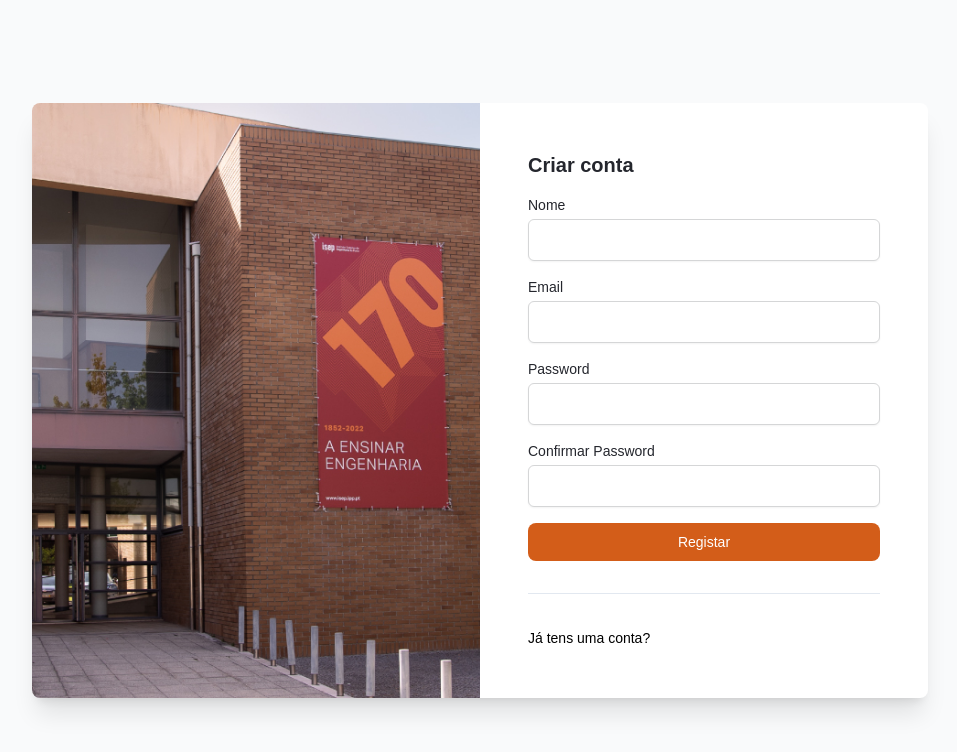
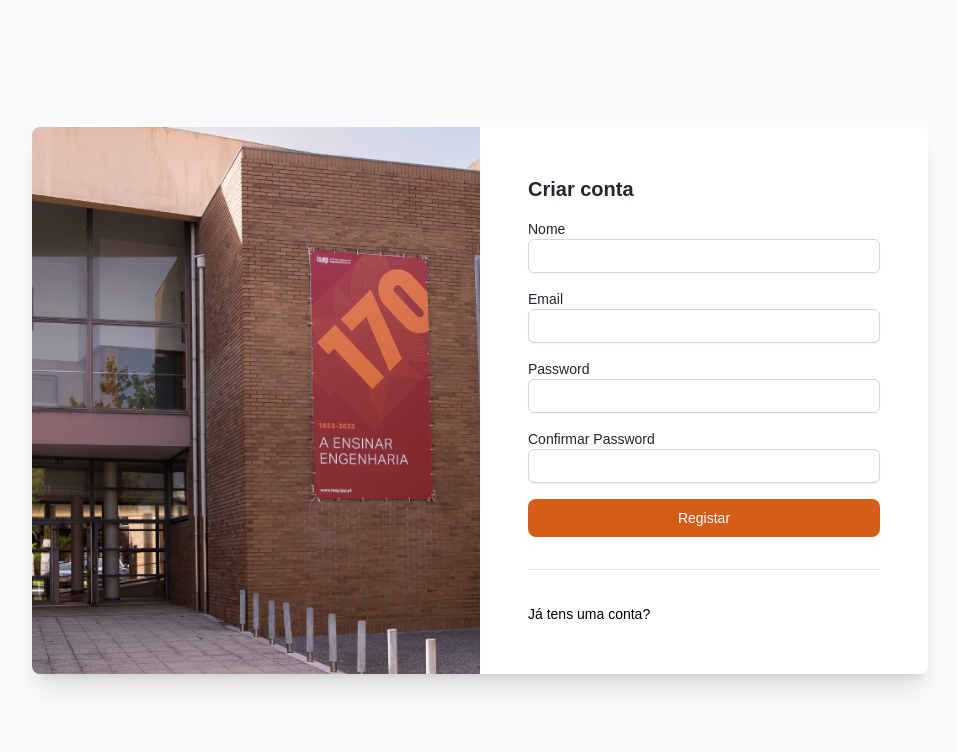
Before and after one commit to Nucleo-Estudantes-Informatica-ISEP/antirecurso, a Next.js app: page /register in a window 1280 px wide. Shown: the top 752 px of the page, without its empty margins (160-1117 px from the left). Built offline with nearby package versions, Linux system fonts and the light colour scheme.

Commit message:
feat: added authentication

```diff
--- a/package.json
+++ b/package.json
@@ -16,7 +16,8 @@
     "react-icons": "^4.8.0",
     "react-loading-skeleton": "^3.2.0",
     "sweetalert": "^2.1.2",
-    "typescript": "4.9.5"
+    "typescript": "4.9.5",
+    "zod": "^3.21.4"
   },
   "devDependencies": {
     "@tailwindcss/forms": "^0.5.2",
--- a/src/app/(auth)/login/page.tsx
+++ b/src/app/(auth)/login/page.tsx
@@ -1,31 +1,124 @@
+'use client';
+
 import InputLabel from '@/components/InputLabel';
 import PrimaryButton from '@/components/PrimaryButton';
 import TextInput from '@/components/TextInput';
+import { Spinner } from '@/styles/Icons';
 import Link from 'next/link';
+import { useRouter } from 'next/navigation';
+import { useEffect, useRef, useState } from 'react';
+import { useToken } from 'src/hooks/useToken';
+import LoginSchema from 'src/schemas/LoginSchema';
+import { BASE_URL } from 'src/services/api';
+import swal from 'sweetalert';
+import { z } from 'zod';
 
 const login: React.FC = () => {
+  const router = useRouter();
+
+  const { setToken } = useToken();
+
+  const emailInputRef = useRef<HTMLInputElement>(null);
+  const passwordInputRef = useRef<HTMLInputElement>(null);
+
+  const [isSubmitting, setIsSubmitting] = useState<boolean>(false);
+  const [errors, setErrors] = useState<{
+    email?: string;
+    password?: string;
+  }>({});
+
+  function clearErrors() {
+    setErrors({
+      email: undefined,
+      password: undefined
+    });
+  }
+
+  const handleSubmit = async (event: React.FormEvent<HTMLFormElement>) => {
+    event.preventDefault();
+
+    const data = {
+      email: emailInputRef.current?.value,
+      password: passwordInputRef.current?.value
+    };
+
+    try {
+      const result = LoginSchema.parse(data);
+      setIsSubmitting(true);
+      clearErrors();
+
+      const { email, password } = result;
+
+      const res = await fetch(BASE_URL + '/auth/login', {
+        method: 'POST',
+        headers: {
+          'Content-Type': 'application/json'
+        },
+        body: JSON.stringify({
+          email,
+          password
+        })
+      });
+
+      if (res.status === 200) {
+        const { token } = await res.json();
+
+        setToken(token);
+
+        router.push('/');
+      } else {
+        swal(
+          'Oops!',
+          'Ocorreu um erro ao tentar fazer login. Por favor, tente novamente.',
+          'error'
+        );
+
+        setIsSubmitting(false);
+
+        passwordInputRef.current?.focus();
+      }
+    } catch (err) {
+      if (err instanceof z.ZodError) {
+        const errs = err.formErrors.fieldErrors;
+
+        setErrors({
+          email: errs.email?.flat()[0],
+          password: errs.password?.flat()[0]
+        });
+      }
+    }
+  };
+
+  useEffect(() => {
+    if (errors.email) emailInputRef.current?.focus();
+    else if (errors.password) passwordInputRef.current?.focus();
+  }, [errors]);
+
   return (
     <div className="flex items-center justify-center p-6 sm:p-12 md:w-1/2">
       <div className="w-full">
         <h1 className="mb-4 text-xl font-semibold text-gray-700">Entrar</h1>
 
-        <form method="POST" action="{{ route('login') }}">
+        <form onSubmit={handleSubmit}>
           <div className="mt-4">
-            <InputLabel value="Email" />
+            <InputLabel htmlFor="email" value="Email" />
             <TextInput
-              type="email"
-              id="email"
-              name="email"
-              value="{{ old('email') }}"
+              inputRef={emailInputRef}
+              disabled={isSubmitting}
               className="block w-full"
-              required
-              tabIndex={0}
+              errorText={errors.email}
             />
           </div>
 
           <div className="mt-4">
             <InputLabel htmlFor="password" value="Password" />
-            <TextInput type="password" id="password" name="password" className="block w-full" />
+            <TextInput
+              inputRef={passwordInputRef}
+              disabled={isSubmitting}
+              errorText={errors.password}
+              type="password"
+              className="block w-full"
+            />
           </div>
 
           <div className="flex mt-6 text-sm">
@@ -40,7 +133,18 @@ const login: React.FC = () => {
           </div>
 
           <div className="mt-4">
-            <PrimaryButton className="block w-full">Entrar</PrimaryButton>
+            <PrimaryButton disabled={isSubmitting} type="submit" className="block w-full">
+              {isSubmitting ? (
+                <div className="flex flex-row justify-center items-center">
+                  <svg className="animate-spin h-[16px] w-[16px] mr-3">
+                    <Spinner size={16} />
+                  </svg>
+                  A autenticar...
+                </div>
+              ) : (
+                <span>Registar</span>
+              )}
+            </PrimaryButton>
           </div>
         </form>
 
--- a/src/app/(auth)/register/page.tsx
+++ b/src/app/(auth)/register/page.tsx
@@ -1,25 +1,133 @@
+'use client';
+import { FormEvent, FormEventHandler, useEffect, useRef, useState } from 'react';
+
 import Link from 'next/link';
+
+import { z } from 'zod';
+
+import RegisterSchema from 'src/schemas/RegisterSchema';
 
 import InputLabel from '@/components/InputLabel';
 import PrimaryButton from '@/components/PrimaryButton';
 import TextInput from '@/components/TextInput';
+import { Spinner } from '@/styles/Icons';
+import { useRouter } from 'next/navigation';
+import { useToken } from 'src/hooks/useToken';
+import { BASE_URL } from 'src/services/api';
+import swal from 'sweetalert';
 
 const register: React.FC = () => {
+  const router = useRouter();
+
+  const { setToken } = useToken();
+
+  const nameInputRef = useRef<HTMLInputElement>(null);
+  const emailInputRef = useRef<HTMLInputElement>(null);
+  const passwordInputRef = useRef<HTMLInputElement>(null);
+  const passwordConfirmationInputRef = useRef<HTMLInputElement>(null);
+
+  const [isSubmitting, setIsSubmitting] = useState<boolean>(false);
+  const [errors, setErrors] = useState<{
+    name?: string;
+    email?: string;
+    password?: string;
+    password_confirmation?: string;
+  }>({});
+
+  function clearErrors() {
+    setErrors({
+      name: undefined,
+      email: undefined,
+      password: undefined,
+      password_confirmation: undefined
+    });
+  }
+
+  const handleSubmit: FormEventHandler<HTMLFormElement> = async (event: FormEvent) => {
+    event.preventDefault();
+
+    const data = {
+      name: nameInputRef.current?.value,
+      email: emailInputRef.current?.value,
+      password: passwordInputRef.current?.value,
+      password_confirmation: passwordConfirmationInputRef.current?.value
+    };
+
+    try {
+      const result = RegisterSchema.parse(data);
+      setIsSubmitting(true);
+      clearErrors();
+
+      const { name, email, password } = result;
+
+      const res = await fetch(BASE_URL + '/auth/register', {
+        method: 'POST',
+        headers: {
+          'Content-Type': 'application/json',
+          'Access-Control-Allow-Origin': 'no-cors'
+        },
+        body: JSON.stringify({
+          name,
+          email,
+          password
+        })
+      });
+
+      if (res.status === 200) {
+        const { token } = await res.json();
+
+        setToken(token);
+
+        router.push('/');
+      } else if (res.status === 422) {
+        // duplicate email
+        const { message } = await res.json();
+
+        setErrors({
+          email: message
+        });
+      } else {
+        swal(
+          'Erro',
+          'Ocorreu um erro ao tentar registar a contar, por favor tente novamente',
+          'error'
+        );
+      }
+    } catch (err) {
+      if (err instanceof z.ZodError) {
+        const errs = err.formErrors.fieldErrors;
+
+        setErrors({
+          name: errs.name?.flat()[0],
+          email: errs.email?.flat()[0],
+          password: errs.password?.flat()[0],
+          password_confirmation: errs.password_confirmation?.flat()[0]
+        });
+      }
+    }
+  };
+
+  useEffect(() => {
+    if (errors.name) nameInputRef.current?.focus();
+    else if (errors.email) emailInputRef.current?.focus();
+    else if (errors.password) passwordInputRef.current?.focus();
+    else if (errors.password_confirmation) passwordConfirmationInputRef.current?.focus();
+  }, [errors]);
+
   return (
     <div className="flex items-center justify-center p-6 sm:p-12 md:w-1/2">
       <div className="w-full">
         <h1 className="mb-4 text-xl font-semibold text-gray-700">Criar conta</h1>
 
-        <form method="POST" action="/register">
+        <form onSubmit={handleSubmit}>
           <div className="mt-4">
             <InputLabel htmlFor="name" value="Nome" />
             <TextInput
+              disabled={isSubmitting}
               type="text"
-              id="name"
-              name="name"
+              inputRef={nameInputRef}
               className="block w-full"
-              value="{{ old('name') }}"
-              required
+              errorText={errors.name}
               tabIndex={0}
             />
           </div>
@@ -27,34 +135,48 @@ const register: React.FC = () => {
           <div className="mt-4">
             <InputLabel htmlFor="email" value="Email" />
             <TextInput
-              name="email"
-              type="email"
+              inputRef={emailInputRef}
+              disabled={isSubmitting}
               className="block w-full"
-              value="{{ old('email') }}"
+              errorText={errors.email}
             />
           </div>
 
           <div className="mt-4">
             <InputLabel htmlFor="password" value="Password" />
-            <TextInput type="password" name="password" className="block w-full" required />
-          </div>
-
-          <div className="mt-4">
-            <InputLabel
-              htmlFor="password_confirmation"
-              id="password_confirmation"
-              value="Confirmar Password"
-            />
             <TextInput
+              inputRef={passwordInputRef}
+              disabled={isSubmitting}
+              errorText={errors.password}
               type="password"
-              name="password_confirmation"
               className="block w-full"
-              required
             />
           </div>
 
           <div className="mt-4">
-            <PrimaryButton className="block w-full">Registar</PrimaryButton>
+            <InputLabel htmlFor="password_confirmation" value="Confirmar Password" />
+            <TextInput
+              inputRef={passwordConfirmationInputRef}
+              disabled={isSubmitting}
+              errorText={errors.password_confirmation}
+              type="password"
+              className="block w-full"
+            />
+          </div>
+
+          <div className="mt-4">
+            <PrimaryButton disabled={isSubmitting} type="submit" className="block w-full">
+              {isSubmitting ? (
+                <div className="flex flex-row justify-center items-center">
+                  <svg className="animate-spin h-[16px] w-[16px] mr-3">
+                    <Spinner size={16} />
+                  </svg>
+                  A registar...
+                </div>
+              ) : (
+                <span>Registar</span>
+              )}
+            </PrimaryButton>
           </div>
         </form>
 
--- a/src/components/PrimaryButton/index.tsx
+++ b/src/components/PrimaryButton/index.tsx
@@ -1,14 +1,17 @@
-interface PrimaryButtonProps {
+interface PrimaryButtonProps extends React.ButtonHTMLAttributes<HTMLButtonElement> {
   children: React.ReactNode;
   className?: string;
   onClick?: () => void;
 }
 
-const PrimaryButton: React.FC<PrimaryButtonProps> = ({ children, className, onClick }) => {
+const PrimaryButton: React.FC<PrimaryButtonProps> = ({ children, className, onClick, ...rest }) => {
   return (
     <button
+      {...rest}
       onClick={onClick}
-      className={`px-4 py-2 text-sm font-medium leading-5 text-center text-white transition-colors duration-150 bg-primary border border-transparent rounded-lg active:bg-primary hover:bg-opacity-80 focus:outline-none focus:ring ${className}`}>
+      className={`px-4 py-2 text-sm font-medium leading-5 text-center text-white transition-colors duration-150 bg-primary border border-transparent rounded-lg
+           hover:bg-opacity-80 focus:outline-none focus:ring active:bg-primary'
+      } ${className}`}>
       {children}
     </button>
   );
--- a/src/components/TextInput/index.tsx
+++ b/src/components/TextInput/index.tsx
@@ -1,16 +1,23 @@
-import { InputHTMLAttributes } from 'react';
+import { InputHTMLAttributes, RefObject } from 'react';
 
 interface TextInputProps extends InputHTMLAttributes<HTMLInputElement> {
-  disabled?: boolean;
   className?: string;
+  errorText?: string;
+  inputRef?: RefObject<HTMLInputElement>;
 }
 
-const TextInput: React.FC<TextInputProps> = ({ disabled, children, className }) => {
+const TextInput: React.FC<TextInputProps> = ({ className, errorText, inputRef, ...rest }) => {
   return (
-    <input
-      disabled={disabled}
-      className={`mt-1 border-gray-300 rounded-md shadow-sm focus:border-primary-300 focus:ring focus:ring-primary-200 focus:ring-opacity-50 focus-within:text-primary-600 ${className}`}
-    />
+    <div>
+      <input
+        {...rest}
+        ref={inputRef}
+        className={`${
+          errorText ? 'border-2 border-red-600' : 'border border-gray-300'
+        } py-1 px-2  rounded-md shadow-sm focus:border-primary-300 focus:ring focus:ring-primary-200 focus:ring-opacity-50 focus-within:text-primary-600 ${className}`}
+      />
+      {errorText && <p className="text-red-500 mt-1 text-xs">{errorText}</p>}
+    </div>
   );
 };
 
--- a/src/components/Topbar/index.tsx
+++ b/src/components/Topbar/index.tsx
@@ -3,10 +3,12 @@
 import { Menu } from '@/styles/Icons';
 import Link from 'next/link';
 import { useState } from 'react';
+import { useToken } from 'src/hooks/useToken';
 import PrimaryButton from '../PrimaryButton';
 
 const Topbar: React.FC = () => {
-  const [isAuthenticated, setIsAuthenticated] = useState(false);
+  const { token } = useToken();
+
   const [isOpen, setIsOpen] = useState(false);
 
   function handleClickMenu() {
@@ -34,7 +36,7 @@ const Topbar: React.FC = () => {
           </Link>
         </div>
         <div className="ml-5">
-          {isAuthenticated ? (
+          {token ? (
             <form action="/profile">
               <PrimaryButton>Aceder ao perfil</PrimaryButton>
             </form>
@@ -63,7 +65,7 @@ const Topbar: React.FC = () => {
             </Link>
 
             <div className="mt-5">
-              {isAuthenticated ? (
+              {token ? (
                 <form action="/profile">
                   <PrimaryButton className="w-full">Aceder ao perfil</PrimaryButton>
                 </form>
--- /dev/null
+++ b/src/hooks/useToken.ts
@@ -0,0 +1,9 @@
+export const useToken = () => {
+  const setToken = (token: string) => {
+    localStorage.setItem('@AntiRecurso:token', token);
+  };
+
+  const token = localStorage.getItem('@AntiRecurso:token');
+
+  return { setToken, token };
+};
--- /dev/null
+++ b/src/schemas/LoginSchema.ts
@@ -0,0 +1,13 @@
+import { z } from 'zod';
+
+const schema = z.object({
+  email: z.string().email('Introduza um email válido.'),
+  password: z
+    .string()
+    .min(8, 'A password deve ter no mínimo 3 caracteres.')
+    .max(255, 'A password deve ter no máximo 255 caracteres.')
+});
+
+export type FormValues = z.infer<typeof schema>;
+
+export default schema;
--- /dev/null
+++ b/src/schemas/RegisterSchema.ts
@@ -0,0 +1,26 @@
+import { z } from 'zod';
+
+const schema = z
+  .object({
+    name: z
+      .string()
+      .min(3, 'O nome deve ter pelo menos 3 caracteres.')
+      .max(255, 'O nome deve ter no máximo 255 caracteres.'),
+    email: z.string().email('Introduza um email válido.'),
+    password: z
+      .string()
+      .min(8, 'A password deve ter no mínimo 3 caracteres.')
+      .max(255, 'A password deve ter no máximo 255 caracteres.'),
+    password_confirmation: z
+      .string()
+      .min(8, 'A password deve ter no mínimo 3 caracteres')
+      .max(255, 'A password deve ter no máximo 255 caracteres')
+  })
+  .refine((value) => value.password === value.password_confirmation, {
+    message: 'As passwords não coincidem.',
+    path: ['password_confirmation']
+  });
+
+export type FormValues = z.infer<typeof schema>;
+
+export default schema;
--- a/src/styles/Icons.ts
+++ b/src/styles/Icons.ts
@@ -1,8 +1,10 @@
 import {
+  FiAlertCircle as Danger,
   FiCheck as Check,
-  FiAlertCircle as Danger,
   FiMenu as Menu,
   FiX as X
 } from 'react-icons/fi';
 
-export { Menu, Check, X, Danger };
+import { FaSpinner as Spinner } from 'react-icons/fa';
+
+export { Menu, Check, X, Danger, Spinner };
```
Also changed, not shown: 1 other file (tests, documents, lock files or other folders).
